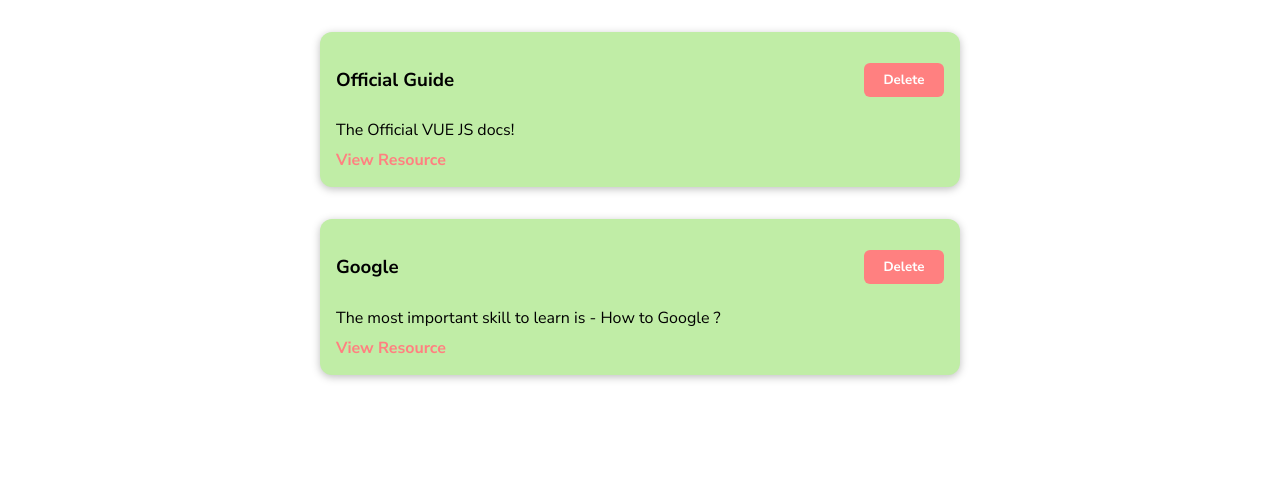
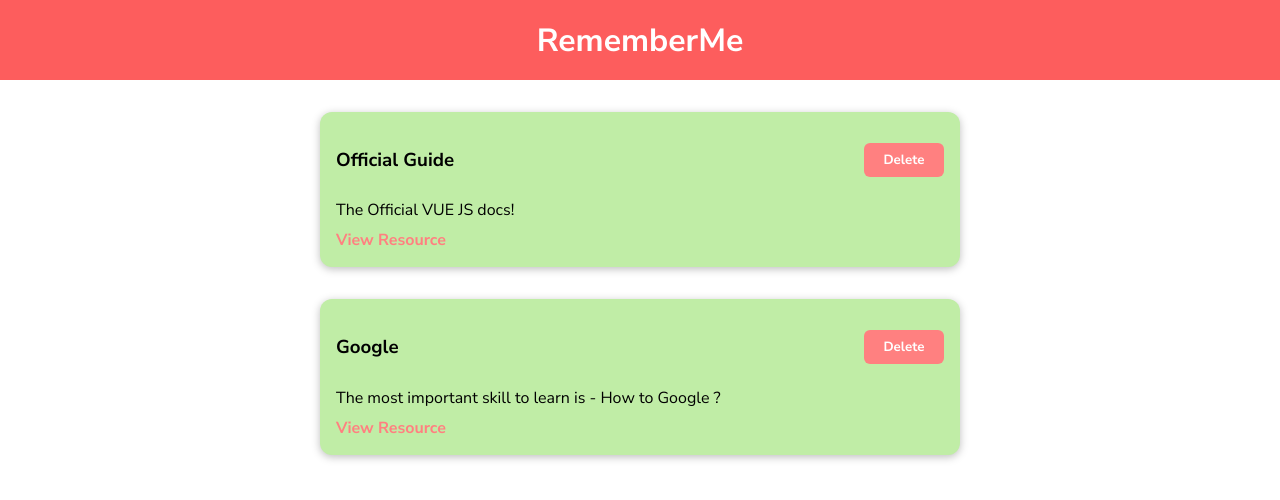
Before and after one commit to akashpai11/learning-resources-app, a Vue app: page / in a window 1280 px wide. Shown: the top 500 px of the page. Built offline with nearby package versions, Linux system fonts and the light colour scheme.

Commit message:
Header component added

```diff
--- a/src/App.vue
+++ b/src/App.vue
@@ -1,9 +1,11 @@
 <template>
+  <the-header title="RememberMe" />
   <stored-resources :resources="storedResources"></stored-resources>
 </template>
 
 <script>
 import StoredResources from './components/learning-resources/StoredResources.vue';
+import TheHeader from './components/layouts/TheHeader.vue';
 export default {
   data() {
     return {
@@ -23,7 +25,7 @@
       ],
     };
   },
-  components: { StoredResources },
+  components: { StoredResources, TheHeader },
 };
 </script>
 
--- /dev/null
+++ b/src/components/layouts/TheHeader.vue
@@ -0,0 +1,27 @@
+<template>
+  <header>
+    <h1>{{ title }}</h1>
+  </header>
+</template>
+
+<script>
+export default {
+  props: ['title'],
+};
+</script>
+
+<style scoped>
+header {
+  display: flex;
+  justify-content: center;
+  align-items: center;
+  width: 100%;
+  height: 5rem;
+  background-color: #fd5d5d;
+}
+
+header h1 {
+  margin: 0;
+  color: white;
+}
+</style>
```
